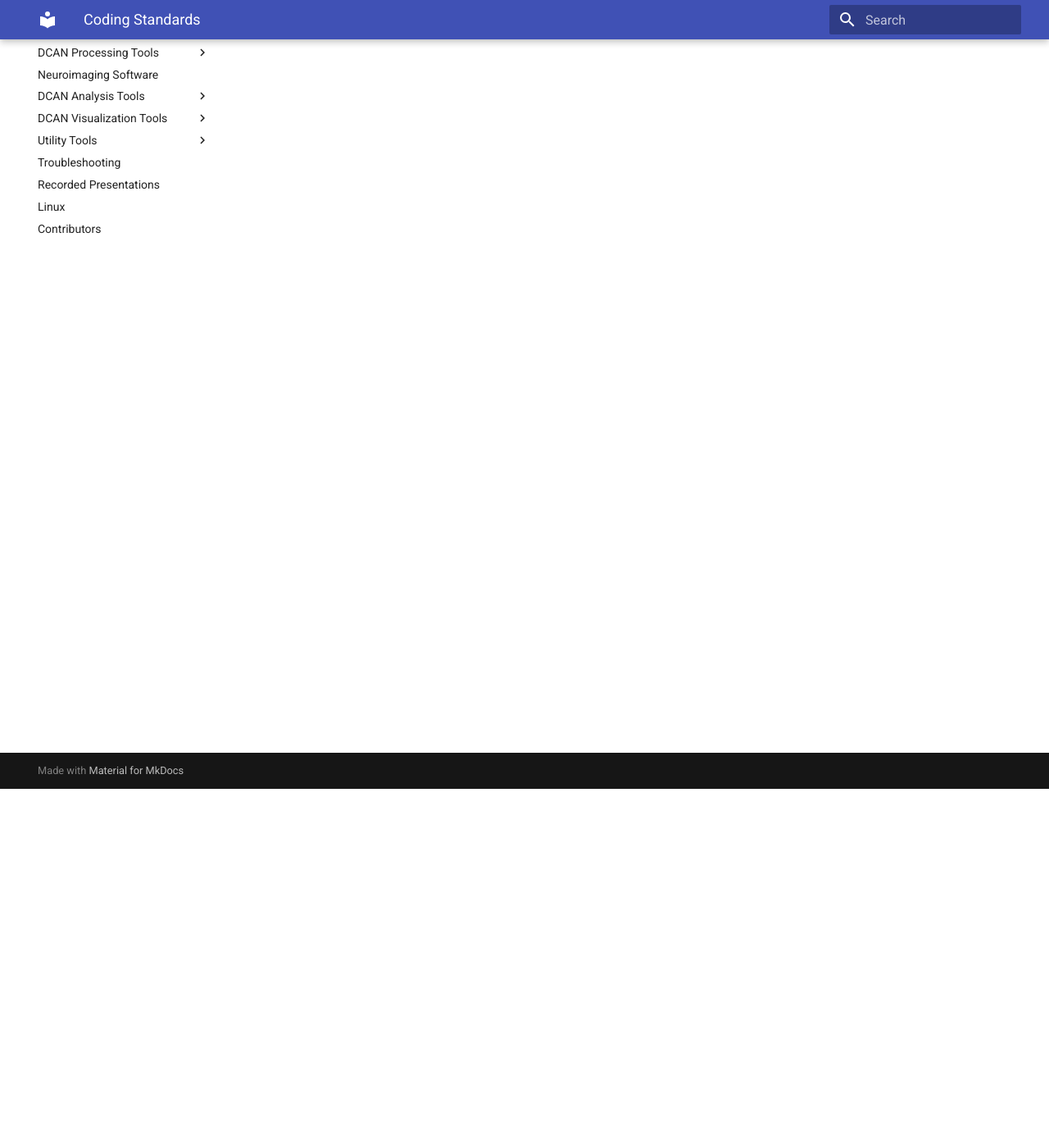
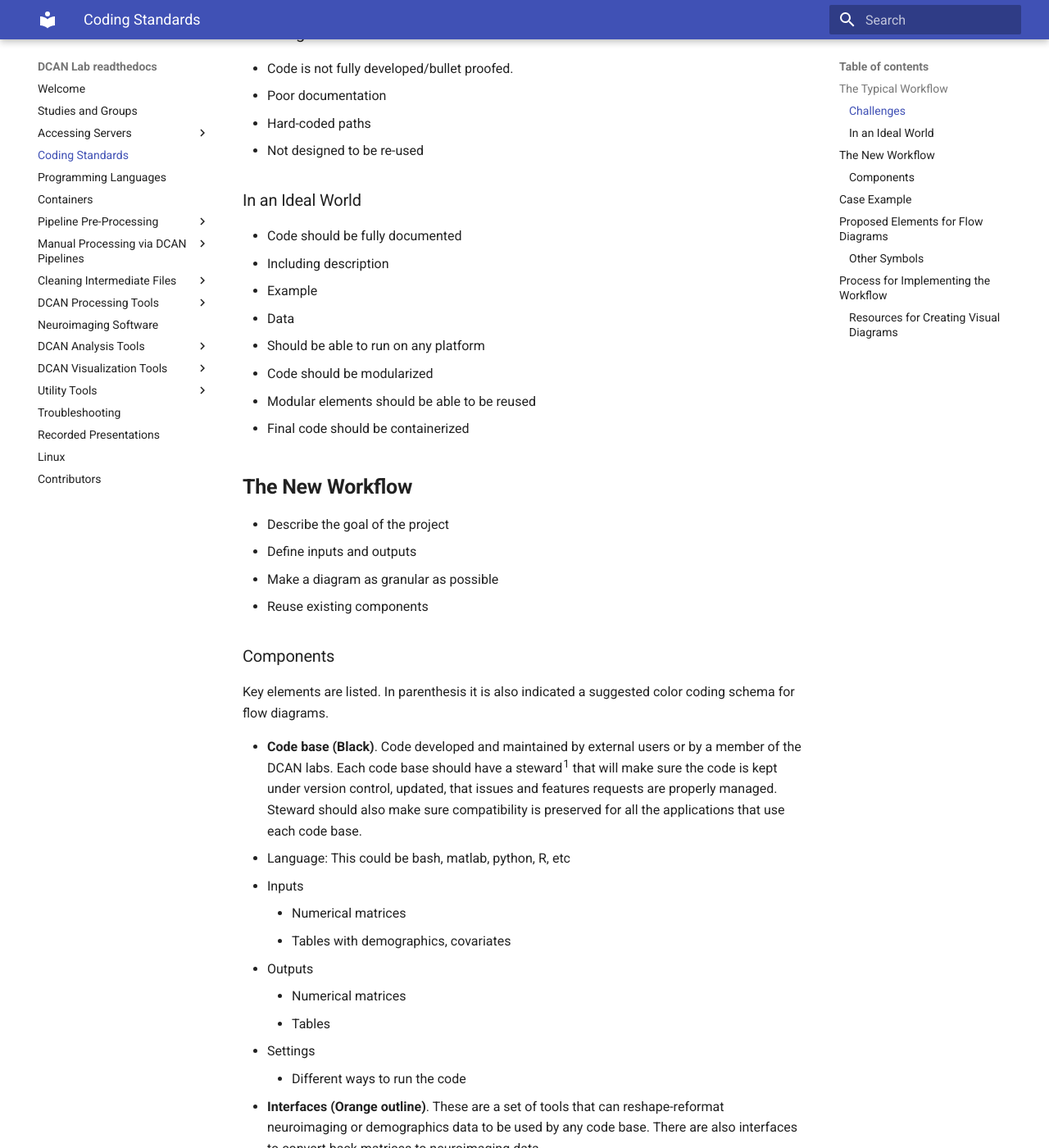
Before and after one commit to DCAN-Labs/dcan_rtd, an MkDocs documentation site: the page built from docs/code.md, in a window 1280 px wide and 1400 px high, scrolled down 438 px. Shown: the whole window at 82% size. Built offline with MkDocs 1.6.1 and Material for MkDocs 9.7.7, drawn with Linux system fonts in a browser that asks for light colours; some of the changed text lies outside the part shown.

Commit message:
new pages

```diff
--- a/docs/code.md
+++ b/docs/code.md
@@ -1,3 +1,101 @@
-# *Coding Standards*
+# Toward Best Practices to Develop, Reuse, and Share Code
 
-For information on the DCAN Lab coding standards, please visit [hackmd](https://medium.com/markdown-monster-blog/getting-images-into-markdown-documents-and-weblog-posts-with-markdown-monster-9ec6f353d8ec).
+For information on the DCAN Lab standards for writing code, please visit [hackmd](https://medium.com/markdown-monster-blog/getting-images-into-markdown-documents-and-weblog-posts-with-markdown-monster-9ec6f353d8ec).
+
+## **The Typical Workflow**
+
+- A researcher starts with an idea
+- The researcher develops a working prototype that works and leads to cool results
+- Then someone else asks to use the code
+
+### Challenges
+
+- Code is not fully developed/bullet proofed.
+- Poor documentation
+- Hard-coded paths
+- Not designed to be re-used
+
+### In an Ideal World
+
+- Code should be fully documented
+  - Including description
+  - Example
+  - Data
+- Should be able to run on any platform
+- Code should be modularized
+- Modular elements should be able to be reused
+- Final code should be containerized
+
+## **The New Workflow**
+
+- Describe the goal of the project
+- Define inputs and outputs
+- Make a diagram as granular as possible
+- Reuse existing components
+
+### Components
+
+Key elements are listed. In parenthesis it is also indicated a suggested color coding schema for flow diagrams.
+
+- **Code base (Black)**. Code developed and maintained by external users or by a member of the DCAN labs. Each code base should have a steward<sup>1</sup> that will make sure the code is kept under version control, updated, that issues and features requests are properly managed. Steward should also make sure compatibility is preserved for all the applications that use each code base.
+  - Language: This could be bash, matlab, python, R, etc
+  - Inputs
+    - Numerical matrices
+    - Tables with demographics, covariates
+  - Outputs
+    - Numerical matrices
+    - Tables
+  - Settings
+    - Different ways to run the code
+- **Interfaces (Orange outline)**.  These are a set of tools that can reshape-reformat neuroimaging or demographics data to be used by any code base. There are also interfaces to convert back matrices to neuroimaging data.
+  - Neuroimaging to numerical matrices
+  - Numerical matrices to neuroimaging data
+  - Standard ways to read demographics
+- **Visualizers (Purple outline)**. Those are packages able to take standardly formatted demographic and neuroimaging data and make high-quality figures
+- **Markdown-formatters (Blue outline)**. Code to take tables and make markdown files
+
+<sup>1</sup>CodeStewardship is an alternative to CodeOwnership, emphasizing that code is the team's property, and not the sole province of any one person. A team member is granted stewardship over a piece of code. The steward has primary responsibility for the code's "care and feeding," with input and guidance from the community. The steward normally makes all changes to the code, though trusted members of the team may make changes that the steward is then responsible for vetting. For more information. visit [Code Stewardship](https://wiki.c2.com/?CodeStewardship#:~:text=The%20steward%20has%20primary%20responsibility,is%20then%20responsible%20for%20vetting).
+
+## **Case Example**
+
+We like to use community detection to identify individualized ROIs given a connectivity matrix. While there is code to do it, we can not use the code as is in another system for several reasons.
+
+![Case Example](images/codeexample.png)
+
+## Proposed Elements for Flow Diagrams
+
+The [American National Standards Institute](https://en.wikipedia.org/wiki/American_National_Standards_Institute) (ANSI) set standards for flowcharts and their symbols in the 1960s.The International Organization for Standardization (ISO) adopted the ANSI symbols in 1970. The current standard, ISO 5807, was revised in 1985. Generally, flowcharts flow from top to bottom and left to right. [Reference](https://en.wikipedia.org/wiki/Flowchart#cite_note-IBM1970-17)
+
+![elements](images/elements.PNG)
+
+[[14]](https://en.wikipedia.org/wiki/Flowchart#cite_note-ShellyVermaat2011-14) [[15]](https://en.wikipedia.org/wiki/Flowchart#cite_note-Myler1998-15)
+
+### Other Symbols
+
+The ANSI/ISO standards include symbols beyond basic shapes. Some are:
+
+![symbols](images/symbols.PNG)
+
+## **Process for Implementing the Workflow**
+
+- Agree on the proposal
+- Use a standard dictionary to define variables,
+- Robustify existing components
+- Have code under version control
+- Work on documentation
+
+### Resources for Creating Visual Diagrams
+
+*Note: some of these resources have a limit on the number of documents allowed before a subscription is required.*
+
+[Lucidchart](https://www.lucidchart.com/pages/landing?utm_source=google&utm_medium=cpc&utm_campaign=_en_us_mixed_search_brand_exact_&km_CPC_CampaignId=1457964857&km_CPC_AdGroupID=57044764032&km_CPC_Keyword=lucidchart&km_CPC_MatchType=e&km_CPC_ExtensionID=&km_CPC_Network=g&km_CPC_AdPosition=&km_CPC_Creative=442433231228&km_CPC_TargetID=kwd-33511936169&km_CPC_Country=9019676&km_CPC_Device=c&km_CPC_placement=&km_CPC_target=&mkwid=slSsrWCiw_pcrid_442433231228_pkw_lucidchart_pmt_e_pdv_c_slid__pgrid_57044764032_ptaid_kwd-33511936169_&gclid=Cj0KCQjw--GFBhDeARIsACH_kdYJohKZV63GiUV9Nn7s16hH9cmc-05ZJtz8BMtMmG70pAu13sk6j0MaAlSzEALw_wcB)
+
+[Draw.io](https://apps.diagram.net/)
+
+[PlantUML](https://plantuml.com/)
+
+[Creately](https://creately.com/)
+
+[Cacoo](https://cacoo.com/?utm_source=adwords&utm_medium=cpc&utm_campaign=brand_e&utm_term=cacoo&gclid=Cj0KCQjw--GFBhDeARIsACH_kdYzaP77AOmqvAX4KySgUghh9gujuvsEo4MMpl993wSHx7BZdkncqGgaAothEALw_wcB)
+
+[Miro](https://miro.com/?utm_source%3Dgoogle%26utm_medium%3Dcpc%26utm_campaign%3DS|GOO|BRN|US|EN-EN|Brand|Exact%26utm_adgroup=%26utm_custom%3D10028209663%26utm_content%3D434602393898%26utm_term%3Dmiro%26matchtype=e%26device=c%26location=9019676&gclid=Cj0KCQjw--GFBhDeARIsACH_kdZGGaEvdoV3ri3pH95nOoJgsULnJHl2RfNIRzPbqSGsAP_TqQPxrakaAhp3EALw_wcB)
```
Also changed, not shown: docs/access/location.md (+1 -1 lines), docs/courses.md (added, +138 -0 lines), docs/images/codeexample.png (added), docs/images/elements.PNG (added), docs/images/symbols.PNG (added).
